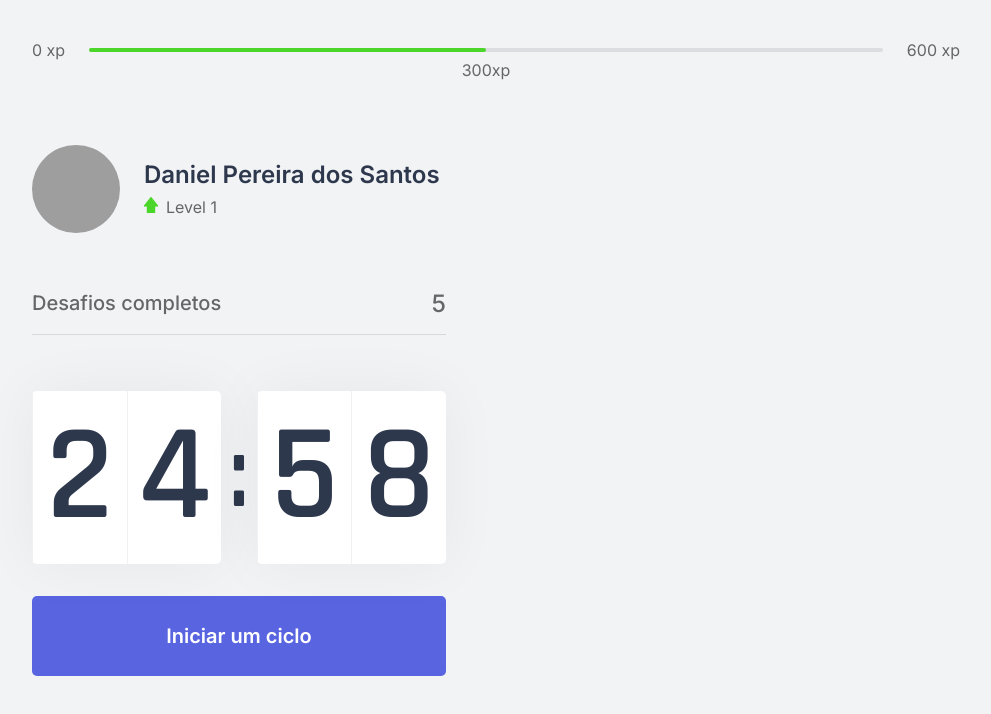
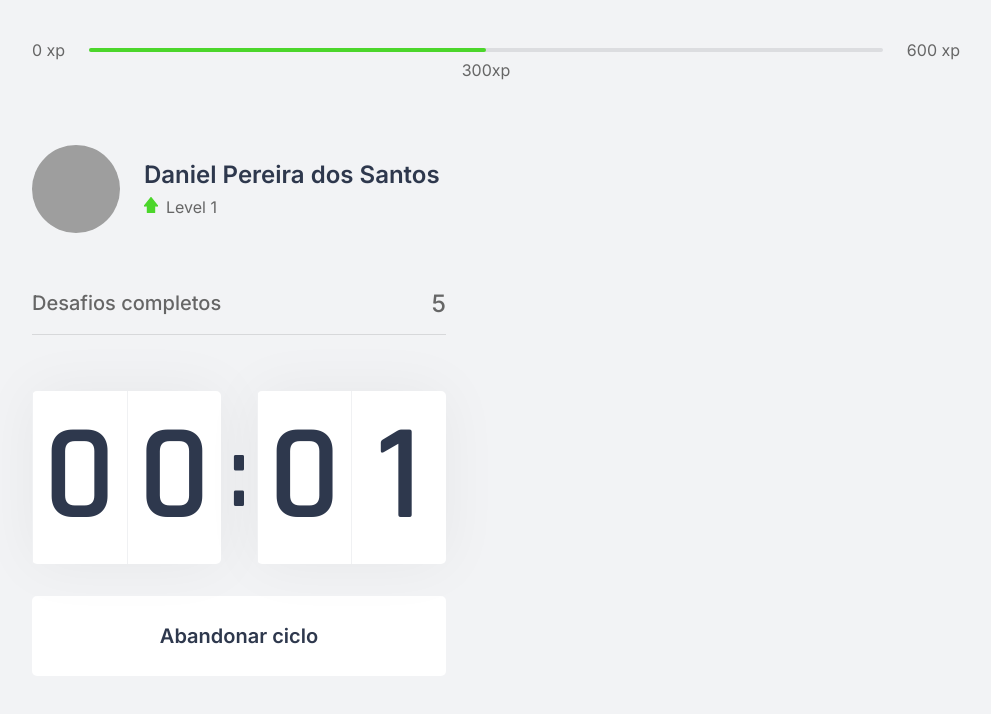
Before and after one commit to danielps99/nextjsrocketseat, a Next.js app: page / in a window 1280 px wide. Both pictures are taken after a click on the button "Iniciar um ciclo". Shown: the top 714 px of the page, without its empty margins (144-1135 px from the left). Built offline with nearby package versions, Linux system fonts and the light colour scheme; grey boxes are pictures that could not be loaded.

Commit message:
Finalizando componente countdown

```diff
--- a/src/components/Countdown.tsx
+++ b/src/components/Countdown.tsx
@@ -1,9 +1,13 @@
 import { useState, useEffect } from "react";
 import styles from "../styles/components/Countdown.module.css";
 
+let countdownTimeout: NodeJS.Timeout;
+
 export function Countdown() {
-    const [time, setTime] = useState(25 * 60);
-    const [active, setActive] = useState(false);
+    const timeInSeconds = 0.05 * 60;
+    const [time, setTime] = useState(timeInSeconds);
+    const [isActive, setIsActive] = useState(false);
+    const [hasFinished, setHasFinished] = useState(false);
 
     const minutes = Math.floor(time / 60);
     const seconds = time % 60;
@@ -12,16 +16,25 @@
     const [secondLeft, secondRight] = String(seconds).padStart(2, '0').split('');
 
     function startCountdown(){
-        setActive(true);
+        setIsActive(true);
+    }
+
+    function resetCountdown(){
+        clearTimeout(countdownTimeout);
+        setIsActive(false);
+        setTime(timeInSeconds);
     }
 
     useEffect(() => {
-        if(active && time > 0) {
-            setTimeout(() => {
+        if(isActive && time > 0) {
+            countdownTimeout = setTimeout(() => {
                 setTime(time - 1);
             }, 1000);
+        } else if (isActive && time ===0) {
+            setHasFinished(true);
+            setIsActive(false);
         }
-    }, [active, time]);
+    }, [isActive, time]);
 
     return (
         <div>
@@ -36,12 +49,32 @@
                     <span>{secondRight}</span>
                 </div>
             </div>
-            <button
-                type="button"
-                className={styles.countdownButton}
-                onClick={startCountdown}>
-                    Iniciar um ciclo
+
+            { hasFinished ? (
+                <button
+                disabled
+                className={styles.countdownButton}>
+                    Ciclo encerrado
             </button>
+            ) : (
+                <>
+                    { isActive ? (
+                        <button
+                            type="button"
+                            className={`${styles.countdownButton} ${styles.countdownButtonActive}`}
+                            onClick={resetCountdown}>
+                                Abandonar ciclo
+                        </button>
+                    ) : (
+                        <button
+                            type="button"
+                            className={styles.countdownButton}
+                            onClick={startCountdown}>
+                                Iniciar um ciclo
+                        </button>
+                    )}
+                </>
+            )}
         </div>
     );
 }
--- a/src/styles/components/Countdown.module.css
+++ b/src/styles/components/Countdown.module.css
@@ -51,6 +51,22 @@
     transition: background-color 0.2s;
 }
 
-.countdownButton:hover {
+.countdownButton:not(:disabled):hover {
     background: var(--blue-dark);
 }
+
+.countdownButtonActive {
+    background: var(--white);
+    color: var(--title);
+}
+
+.countdownButtonActive:not(:disabled):hover {
+    background: var(--red);
+    color: var(--white);
+}
+
+.countdownButton:disabled {
+    background: var(--white);
+    color: var(--title);
+    cursor: not-allowed;
+}
```
